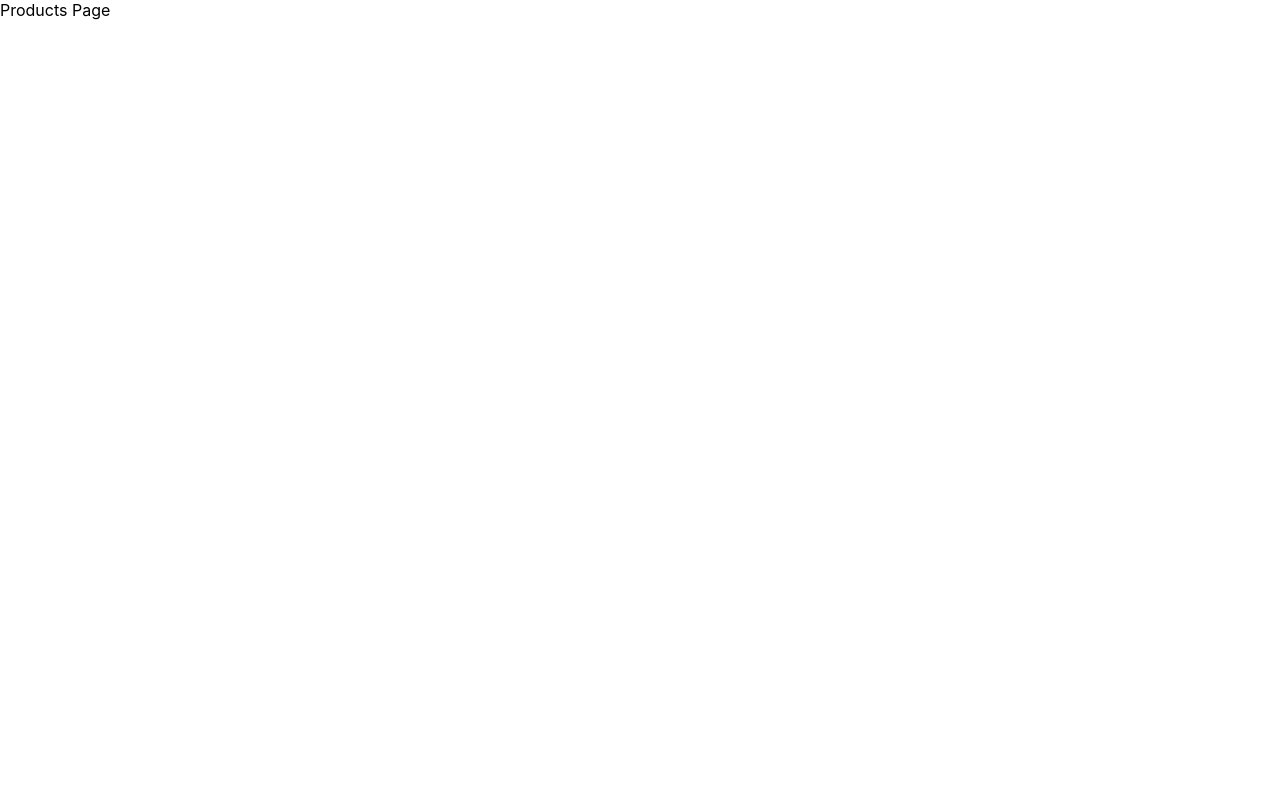
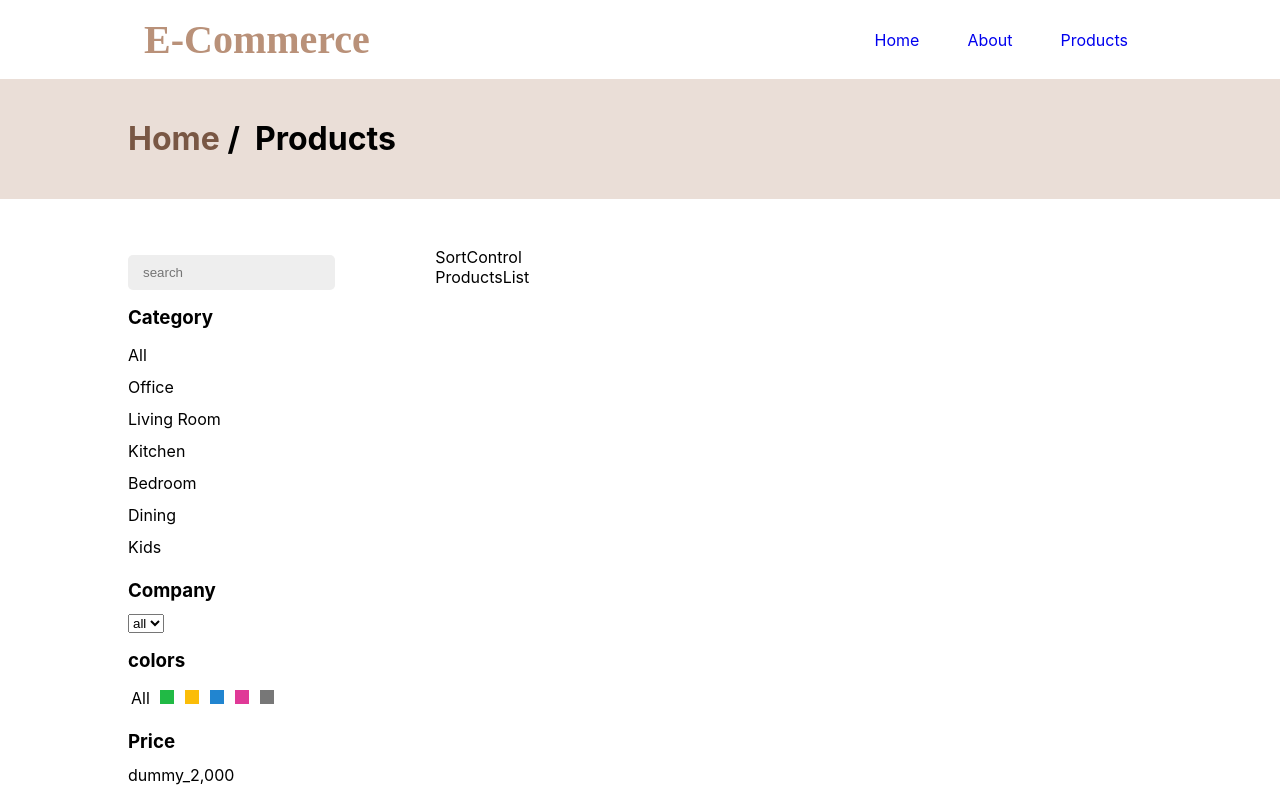
Before and after one commit to Nikhil2408/e-commerce, a React (Create React App) app: page /products in a window 1280 px wide. Shown: the top 795 px of the page. Built offline with nearby package versions, Linux system fonts and the light colour scheme; a web font is replaced by a local one.

Commit message:
feat: product page - added components, filter section UI created

```diff
--- a/package.json
+++ b/package.json
@@ -35,5 +35,9 @@
       "last 1 firefox version",
       "last 1 safari version"
     ]
+  },
+  "devDependencies": {
+    "sass": "^1.52.3",
+    "sass-loader": "^13.0.0"
   }
 }
--- /dev/null
+++ b/src/components/Products/FilterControl.js
@@ -0,0 +1,111 @@
+import React from 'react';
+import style from './FilterControl.module.scss';
+// import './FilterControl.module.scss';
+export const FilterControl = () => {
+  console.log(style);
+  return (
+    <div>
+      <form action='' className={style.formGroup}>
+        <div className={style.formControl}>
+          <input type='text' className={style.textBox} placeholder='search' />
+        </div>
+        <div className={style.formControl}>
+          <h3>Category</h3>
+          <li className={style.radioSelectorList}>
+            <ul>
+              <input type='radio' name='category' id='all' />
+              <label htmlFor='all'> All</label>
+            </ul>
+            <ul>
+              <input type='radio' name='category' id='office' />
+              <label htmlFor='office'>Office</label>
+            </ul>
+            <ul>
+              <input type='radio' name='category' id='livingroom' />
+              <label htmlFor='livingroom'> Living Room</label>
+            </ul>
+            <ul>
+              <input type='radio' name='category' id='kitched' />
+              <label htmlFor='kitched'> Kitchen</label>
+            </ul>
+            <ul>
+              <input type='radio' name='category' id='bedroom' />
+              <label htmlFor='bedroom'> Bedroom</label>
+            </ul>
+            <ul>
+              <input type='radio' name='category' id='dining' />
+              <label htmlFor='dining'> Dining</label>
+            </ul>
+            <ul>
+              <input type='radio' name='category' id='kids' />
+              <label htmlFor='kids'> Kids</label>
+            </ul>
+          </li>
+        </div>
+        <div className={style.formControl}>
+          <h3>Company</h3>
+          <select name='' id=''>
+            <option value=''>all</option>
+          </select>
+        </div>
+        <div className={style.formControl}>
+          <h3>colors</h3>
+          <ul className={style.colorSelector}>
+            <li>
+              {/* <input type='button' className={style.btnUnderline} value='all' /> */}
+              <input type='radio' name='color' id='allcolors' />
+              <label htmlFor='allcolors'>All</label>
+            </li>
+
+            <li>
+              <input type='radio' name='color' id='green' />
+              <label for='green'>
+                <span className={style.green}></span>
+              </label>
+            </li>
+            <li>
+              <input type='radio' name='color' id='yellow' />
+              <label for='yellow'>
+                <span className={style.yellow}></span>
+              </label>
+            </li>
+            <li>
+              <input type='radio' name='color' id='blue' />
+              <label for='blue'>
+                <span className={style.blue}></span>
+              </label>
+            </li>
+            <li>
+              <input type='radio' name='color' id='pink' />
+              <label for='pink'>
+                <span className={style.pink}></span>
+              </label>
+            </li>
+            <li>
+              <input type='radio' name='color' id='grey' />
+              <label for='grey'>
+                <span className={style.grey}></span>
+              </label>
+            </li>
+          </ul>
+        </div>
+        <div className={style.formControl}>
+          <h3>Price</h3>
+          <span className={style.currencySpan}>dummy_2,000</span>
+          <input type='range' name='' id='' />
+        </div>
+        <div className={style.formControl}>
+          <label htmlFor='shipping'>Free Shipping&nbsp; </label>
+          <input type='checkbox' name='shipping' id='shipping' />
+        </div>
+        <div className={style.formControl}>
+          <input
+            type='reset'
+            className={`${style.btn} ${style.btnRed}`}
+            value='clear filters'
+          />
+        </div>
+      </form>
+    </div>
+  );
+};
--- /dev/null
+++ b/src/components/Products/FilterControl.module.scss
@@ -0,0 +1,124 @@
+.formGroup {
+  display: flex;
+  flex-direction: column;
+
+  li {
+    list-style: none;
+    line-height: 2;
+  }
+}
+
+.colorSelector {
+  li {
+    display: inline-block;
+    margin: 0 3px;
+    &:first-child {
+      margin-right: 5px;
+      input[type='radio'] {
+        display: none;
+        &:checked + label {
+          cursor: pointer;
+          border-bottom: 1px solid black;
+        }
+      }
+      label {
+        display: inline-block;
+        width: 15.9px;
+        height: 29px;
+      }
+    }
+  }
+
+  $colors: (
+    red: #db2828,
+    orange: #f2711c,
+    yellow: #fbbd08,
+    olive: #b5cc18,
+    green: #21ba45,
+    teal: #00b5ad,
+    blue: #2185d0,
+    violet: #6435c9,
+    purple: #a333c8,
+    pink: #e03997,
+    grey: #777,
+  );
+
+  input[type='radio'] {
+    display: none;
+    &:checked + label {
+      span {
+        transform: scale(1.25);
+      }
+      @each $name, $value in $colors {
+        .#{$name} {
+          border: 2px solid darken($value, 25%);
+        }
+      } // !@each
+    } // !&:checked + label
+  }
+
+  label {
+    display: inline-block;
+    width: 14px;
+    height: 14px;
+    margin-right: 5px;
+    cursor: pointer;
+    &:hover {
+      span {
+        transform: scale(1.25);
+      }
+    }
+    span {
+      display: block;
+      width: 100%;
+      height: 100%;
+      transition: transform 0.2s ease-in-out;
+      @each $name, $value in $colors {
+        &.#{$name} {
+          background: $value;
+        }
+      }
+    }
+  }
+}
+
+.formControl {
+  margin: 0.5rem 0;
+
+  h3 {
+    margin-bottom: 10px;
+  }
+}
+
+.currencySpan {
+  display: block;
+  margin: 12px 0;
+}
+.btn {
+  padding: 5px 10px;
+  border: none;
+  border-radius: 5px;
+  &.btnRed {
+    color: white;
+    background-color: brown;
+  }
+}
+
+.radioSelectorList {
+  input[type='radio'] {
+    display: none;
+    &:checked + label {
+      border-bottom: 1px solid black;
+    }
+  }
+  label {
+    cursor: pointer;
+  }
+}
+
+.textBox {
+  border: none;
+  padding: 10px 15px;
+  border-radius: 5px;
+  background-color: #eee;
+}
--- /dev/null
+++ b/src/components/Products/ProductsContainer.js
@@ -0,0 +1,21 @@
+import React from 'react';
+import { FilterControl } from './FilterControl';
+import { ProductsList } from './ProductsList';
+import { SortControl } from './SortControl';
+import style from './ProductsContainer.module.css';
+
+export const ProductsContainer = () => {
+  return (
+    <div>
+      <section className={style.productsSection}>
+        <aside>
+          <FilterControl />
+        </aside>
+        <div>
+          <SortControl />
+          <ProductsList />
+        </div>
+      </section>
+    </div>
+  );
+};
--- /dev/null
+++ b/src/components/Products/ProductsContainer.module.css
@@ -0,0 +1,14 @@
+.productsSection {
+  display: flex;
+  margin: 3rem 0;
+}
+
+.productsSection aside {
+  width: 30%;
+}
+
+.productsSection > div {
+  width: 70%;
+  display: flex;
+  flex-direction: column;
+}
--- /dev/null
+++ b/src/components/Products/ProductsList.js
@@ -0,0 +1,5 @@
+import React from 'react';
+
+export const ProductsList = () => {
+  return <div>ProductsList</div>;
+};
--- /dev/null
+++ b/src/components/Products/SortControl.js
@@ -0,0 +1,5 @@
+import React from 'react';
+
+export const SortControl = () => {
+  return <div>SortControl</div>;
+};
--- a/src/pages/Products.js
+++ b/src/pages/Products.js
@@ -1,11 +1,21 @@
-import React from "react";
+import { Footer } from '../components/Layouts/Footer';
+import Navigation from '../components/Layouts/Navigation';
+import React from 'react';
+import Wrapper from '../components/Layouts/Wrapper';
+import { ProductsContainer } from '../components/Products/ProductsContainer';
+import { PathInfo } from '../components/Layouts/PathInfo';
 
-function Products(){
-    return (
-        <div>
-            Products Page
-        </div>
-    )
+function Products() {
+  return (
+    <div>
+      <Navigation />
+      <PathInfo />
+      <Wrapper>
+        <ProductsContainer />
+      </Wrapper>
+      <Footer />
+    </div>
+  );
 }
 
 export default Products;
```
